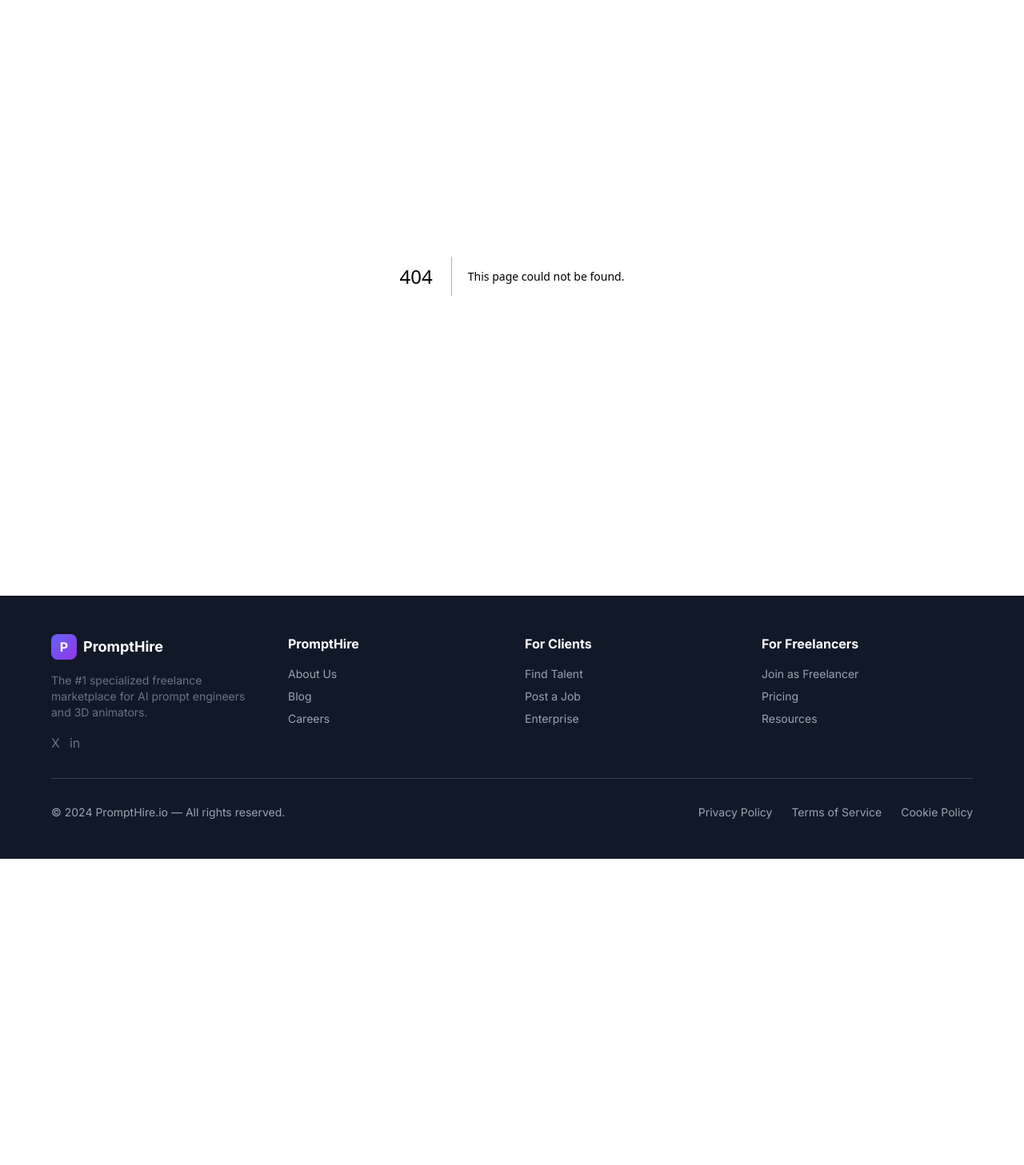
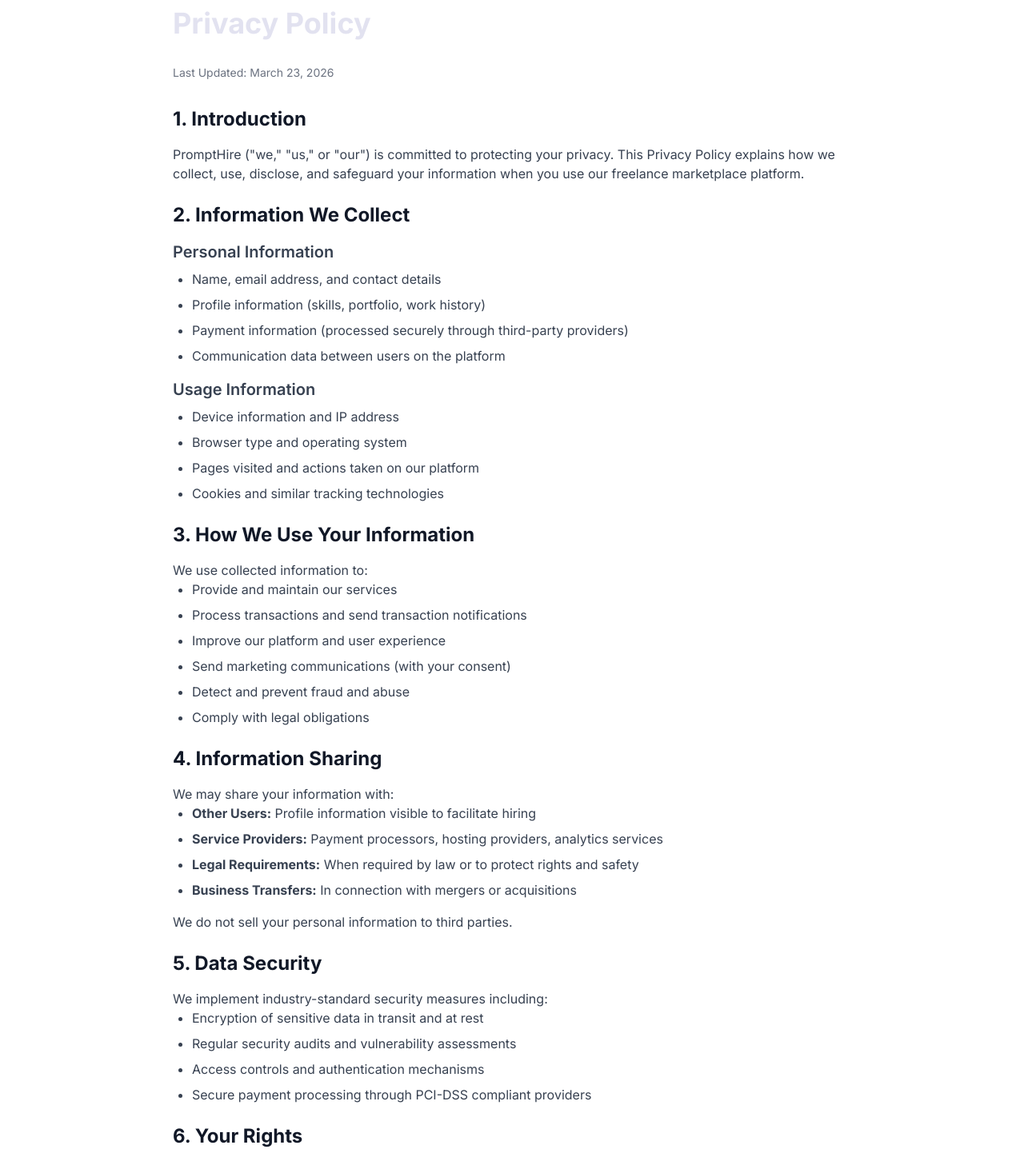
Before and after one commit to ecommerceguru787-cyber/prompthire, a Next.js app: page /privacy in a window 1280 px wide. Before the commit this address had no page. Shown: the part 120-1577 px from the top of the page at 80% size. Before the commit the page ends 1194 px from the top, so only its background shows below. Built offline with nearby package versions, Linux system fonts and the light colour scheme.

Commit message:
Create Privacy Policy page

```diff
--- /dev/null
+++ b/app/privacy/page.tsx
@@ -0,0 +1,134 @@
+import React from 'react';
+import type { Metadata } from 'next';
+
+export const metadata: Metadata = {
+  title: 'Privacy Policy - PromptHire',
+};
+
+export default function PrivacyPolicyPage() {
+  return (
+    <div className="bg-white min-h-screen">
+      <div className="max-w-4xl mx-auto py-16 px-6">
+        <h1 className="text-4xl font-bold mb-8">Privacy Policy</h1>
+        <p className="text-sm text-gray-500 mb-8">Last Updated: March 23, 2026</p>
+
+        <div className="prose prose-lg max-w-none space-y-6 text-gray-700">
+          <section>
+            <h2 className="text-2xl font-bold mb-4 text-gray-900">1. Introduction</h2>
+            <p>PromptHire ("we," "us," or "our") is committed to protecting your privacy. This Privacy Policy explains how we collect, use, disclose, and safeguard your information when you use our freelance marketplace platform.</p>
+          </section>
+
+          <section>
+            <h2 className="text-2xl font-bold mb-4 text-gray-900">2. Information We Collect</h2>
+            <h3 className="text-xl font-semibold mb-2">Personal Information</h3>
+            <ul className="list-disc pl-6 space-y-2">
+              <li>Name, email address, and contact details</li>
+              <li>Profile information (skills, portfolio, work history)</li>
+              <li>Payment information (processed securely through third-party providers)</li>
+              <li>Communication data between users on the platform</li>
+            </ul>
+
+            <h3 className="text-xl font-semibold mb-2 mt-4">Usage Information</h3>
+            <ul className="list-disc pl-6 space-y-2">
+              <li>Device information and IP address</li>
+              <li>Browser type and operating system</li>
+              <li>Pages visited and actions taken on our platform</li>
+              <li>Cookies and similar tracking technologies</li>
+            </ul>
+          </section>
+
+          <section>
+            <h2 className="text-2xl font-bold mb-4 text-gray-900">3. How We Use Your Information</h2>
+            <p>We use collected information to:</p>
+            <ul className="list-disc pl-6 space-y-2">
+              <li>Provide and maintain our services</li>
+              <li>Process transactions and send transaction notifications</li>
+              <li>Improve our platform and user experience</li>
+              <li>Send marketing communications (with your consent)</li>
+              <li>Detect and prevent fraud and abuse</li>
+              <li>Comply with legal obligations</li>
+            </ul>
+          </section>
+
+          <section>
+            <h2 className="text-2xl font-bold mb-4 text-gray-900">4. Information Sharing</h2>
+            <p>We may share your information with:</p>
+            <ul className="list-disc pl-6 space-y-2">
+              <li><strong>Other Users:</strong> Profile information visible to facilitate hiring</li>
+              <li><strong>Service Providers:</strong> Payment processors, hosting providers, analytics services</li>
+              <li><strong>Legal Requirements:</strong> When required by law or to protect rights and safety</li>
+              <li><strong>Business Transfers:</strong> In connection with mergers or acquisitions</li>
+            </ul>
+            <p className="mt-4">We do not sell your personal information to third parties.</p>
+          </section>
+
+          <section>
+            <h2 className="text-2xl font-bold mb-4 text-gray-900">5. Data Security</h2>
+            <p>We implement industry-standard security measures including:</p>
+            <ul className="list-disc pl-6 space-y-2">
+              <li>Encryption of sensitive data in transit and at rest</li>
+              <li>Regular security audits and vulnerability assessments</li>
+              <li>Access controls and authentication mechanisms</li>
+              <li>Secure payment processing through PCI-DSS compliant providers</li>
+            </ul>
+          </section>
+
+          <section>
+            <h2 className="text-2xl font-bold mb-4 text-gray-900">6. Your Rights</h2>
+            <p>You have the right to:</p>
+            <ul className="list-disc pl-6 space-y-2">
+              <li>Access and receive a copy of your personal data</li>
+              <li>Correct inaccurate or incomplete information</li>
+              <li>Request deletion of your account and data</li>
+              <li>Object to processing of your personal information</li>
+              <li>Opt-out of marketing communications</li>
+              <li>Data portability</li>
+            </ul>
+          </section>
+
+          <section>
+            <h2 className="text-2xl font-bold mb-4 text-gray-900">7. Cookies and Tracking</h2>
+            <p>We use cookies and similar technologies for:</p>
+            <ul className="list-disc pl-6 space-y-2">
+              <li>Essential functionality and authentication</li>
+              <li>Analytics and performance monitoring</li>
+              <li>Personalization and preferences</li>
+              <li>Marketing and advertising</li>
+            </ul>
+            <p className="mt-4">You can control cookies through your browser settings. See our Cookie Policy for more details.</p>
+          </section>
+
+          <section>
+            <h2 className="text-2xl font-bold mb-4 text-gray-900">8. Data Retention</h2>
+            <p>We retain your information for as long as your account is active or as needed to provide services. After account deletion, we may retain certain data for legal compliance, fraud prevention, and legitimate business purposes.</p>
+          </section>
+
+          <section>
+            <h2 className="text-2xl font-bold mb-4 text-gray-900">9. International Data Transfers</h2>
+            <p>Your information may be transferred to and processed in countries other than your country of residence. We ensure appropriate safeguards are in place for such transfers.</p>
+          </section>
+
+          <section>
+            <h2 className="text-2xl font-bold mb-4 text-gray-900">10. Children's Privacy</h2>
+            <p>Our services are not intended for individuals under 18 years of age. We do not knowingly collect personal information from children.</p>
+          </section>
+
+          <section>
+            <h2 className="text-2xl font-bold mb-4 text-gray-900">11. Changes to This Policy</h2>
+            <p>We may update this Privacy Policy from time to time. We will notify you of significant changes via email or platform notification.</p>
+          </section>
+
+          <section>
+            <h2 className="text-2xl font-bold mb-4 text-gray-900">12. Contact Us</h2>
+            <p>For privacy-related questions or to exercise your rights, contact us at:</p>
+            <p className="mt-4">
+              <strong>Email:</strong> privacy@prompthire.com<br />
+              <strong>Address:</strong> PromptHire Privacy Team<br />
+              123 Market Street, San Francisco, CA 94103, USA
+            </p>
+          </section>
+        </div>
+      </div>
+    </div>
+  );
+}
```
